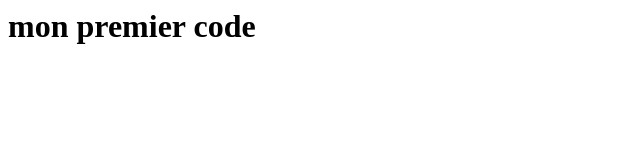
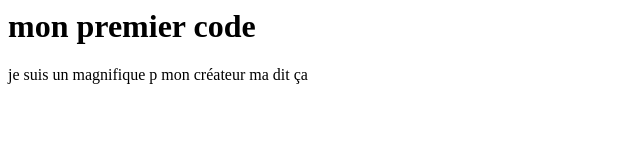
Before and after one commit to Brian-Dobric/1er-depot-de-github, a plain HTML site: page index.html in a window 1280 px wide. Shown: the whole page, without its empty margins (0-640 px from the left). Drawn offline with Linux system fonts and the light colour scheme.

Commit message:
Update index.html
rajoute texte teste

```diff
--- a/index.html
+++ b/index.html
@@ -1 +1,3 @@
 <h1>mon premier code</h1>
+
+<p> je suis un magnifique p mon créateur ma dit ça </p>
```
